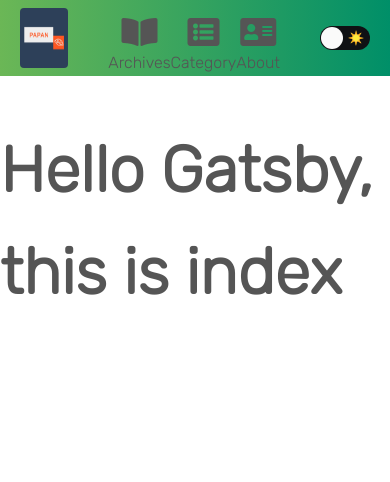
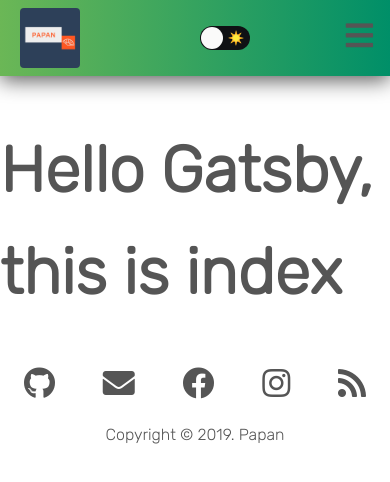
Before and after one commit to papan01/blog, a Gatsby site: page / in a window 390 px wide. Built offline with nearby package versions, Linux system fonts and the light colour scheme; Gatsby itself is replaced by a stand-in of ours.

Commit message:
complete mobile menu and footer

```diff
--- a/data/siteConfig.js
+++ b/data/siteConfig.js
@@ -7,7 +7,7 @@ const config = {
   pathPrefix: '/', // Prefixes all links. For cases when deployed to example.github.io/gatsby-material-starter/.
   fixedFooter: false, // Whether the footer component is fixed, i.e. always visible
   siteDescription: 'Personal blog by Papan. Life and code.', // Website description used for RSS feeds/meta description tag.
-  siteRss: '', // Path to the RSS file.
+  siteRss: '/rss.xml', // Path to the RSS file.
   siteFBAppID: '', // FB Application ID for using app insights
   siteGATrackingID: '', // Tracking code ID for google analytics.
   disqusShortname: '', // Disqus shortname.
@@ -21,34 +21,49 @@ const config = {
   userAvatar: 'https://api.adorable.io/avatars/150/test.png', // User avatar to display in the author segment.
   userDescription: '', // User description to display in the author segment.
   // Links to social profiles/projects you want to display in the author segment/navigation bar.
-  userLinks: [
+  rrssb: [
     {
-      label: '',
-      url: '',
-      iconClassName: '',
+      id: 'rsb1',
+      url: 'https://github.com/papan01',
+      iconClassName: 'fab fa-github',
+    },
+    {
+      id: 'rsb2',
+      url: 'mailto: navy90517@gmail.com',
+      iconClassName: 'fa fa-envelope',
+    },
+    {
+      id: 'rsb3',
+      url: 'https://www.facebook.com/louis.peng.58?ref=bookmarks',
+      iconClassName: 'fab fa-facebook',
+    },
+    {
+      id: 'rsb4',
+      url: 'https://www.instagram.com/n_louis_peng/?hl=zh-tw',
+      iconClassName: 'fab fa-instagram',
     },
   ],
   navbarLinks: [
     {
-      id: 'id0',
+      id: 'nbl0',
       label: 'Archives',
       url: '/archives',
       iconClassName: 'fa fa-book-open',
     },
     {
-      id: 'id1',
+      id: 'nbl1',
       label: 'Category',
       url: '/category',
       iconClassName: 'fa fa-list-alt',
     },
     {
-      id: 'id2',
+      id: 'nbl2',
       label: 'About',
       url: '/about',
       iconClassName: 'fa fa-address-card',
     },
   ],
-  copyright: '', // Copyright string for the footer of the website and RSS feed.
+  copyright: 'Copyright © 2019. Papan',
 };
 
 // Make sure pathPrefix is empty if not needed
@@ -60,11 +75,9 @@ if (config.pathPrefix === '/') {
 }
 
 // Make sure siteUrl doesn't have an ending forward slash
-if (config.siteUrl.substr(-1) === '/')
-  config.siteUrl = config.siteUrl.slice(0, -1);
+if (config.siteUrl.substr(-1) === '/') config.siteUrl = config.siteUrl.slice(0, -1);
 
 // Make sure siteRss has a starting forward slash
-if (config.siteRss && config.siteRss[0] !== '/')
-  config.siteRss = `/${config.siteRss}`;
+if (config.siteRss && config.siteRss[0] !== '/') config.siteRss = `/${config.siteRss}`;
 
 module.exports = config;
--- a/package.json
+++ b/package.json
@@ -15,6 +15,7 @@
     "test": "echo \"Write tests! -> https://gatsby.dev/unit-testing\" && exit 1"
   },
   "dependencies": {
+    "classnames": "^2.2.6",
     "gatsby": "^2.17.6",
     "gatsby-image": "^2.2.31",
     "gatsby-plugin-manifest": "^2.2.26",
@@ -40,7 +41,7 @@
     "eslint-plugin-jsx-a11y": "^6.2.3",
     "eslint-plugin-prettier": "^3.1.1",
     "eslint-plugin-react": "^7.16.0",
-    "eslint-plugin-react-hooks": "^2.2.0",
+    "eslint-plugin-react-hooks": "^1.7.0",
     "prettier": "^1.18.2",
     "typescript": "^3.7.2"
   },
--- /dev/null
+++ b/src/components/footer/index.jsx
@@ -0,0 +1,24 @@
+import React from 'react';
+import { Link } from 'gatsby';
+import config from '../../../data/siteConfig';
+import './style.scss';
+
+const Footer = () => {
+  return (
+    <footer className="foot container">
+      <div className="links">
+        {config.rrssb.map(item => (
+          <a href={item.url} key={item.id}>
+            <i className={`${item.iconClassName} fa-2x`} />
+          </a>
+        ))}
+        <Link to={config.siteRss}>
+          <i className="fa fa-rss fa-2x" />
+        </Link>
+      </div>
+      <p>{config.copyright}</p>
+    </footer>
+  );
+};
+
+export default Footer;
--- /dev/null
+++ b/src/components/footer/style.scss
@@ -0,0 +1,30 @@
+@import "../../layout/style/base/setting";
+@import "../../layout/style/base/mixin";
+
+.foot {
+  display: flex;
+  flex-direction: column;
+  justify-content: center;
+  align-items: stretch;
+  margin-top: $spacing-large * 2;
+
+  > .links {
+    flex: 1;
+    display: flex;
+    justify-content: space-around;
+    align-items: center;
+
+    > a {
+      text-align: center;
+      transition: transform $transition-fast-easein;
+      &:hover {
+        @include hoverScale(1.3);
+      }
+    }
+  }
+
+  > p {
+    margin-top: $spacing-large;
+    text-align: center;
+  }
+}
--- /dev/null
+++ b/src/components/header/index.jsx
@@ -0,0 +1,115 @@
+import React, { useState, useEffect } from 'react';
+import { Link } from 'gatsby';
+import PropTypes from 'prop-types';
+import Helmet from 'react-helmet';
+import classNames from 'classnames';
+import '@fortawesome/fontawesome-free/css/all.min.css';
+import Logo from '../../../static/logos/logo.png';
+import Dark from '../../../static/material/dark.png';
+import Light from '../../../static/material/light.png';
+import config from '../../../data/siteConfig';
+import './style.scss';
+
+const NavList = ({ navStyle, closeMenu }) => {
+  return (
+    <nav className={navStyle}>
+      <ul className="nav-list">
+        {config.navbarLinks.map(item => (
+          <li key={item.id}>
+            <Link to={item.url} activeClassName="active" onClick={() => closeMenu(false)}>
+              <i className={`${item.iconClassName} fa-2x`} />
+              <span>{item.label}</span>
+            </Link>
+          </li>
+        ))}
+      </ul>
+    </nav>
+  );
+};
+
+NavList.propTypes = {
+  navStyle: PropTypes.string.isRequired,
+  closeMenu: PropTypes.func.isRequired,
+};
+
+const ThemeToggle = () => {
+  let theme = localStorage.getItem('theme');
+  if (!theme) {
+    localStorage.setItem('theme', 'dark');
+  }
+  const [isChecked, toggleChecked] = useState(theme === 'dark');
+
+  useEffect(() => {
+    localStorage.setItem('theme', isChecked ? 'dark' : 'light');
+  }, [isChecked]);
+
+  const toggleStyle = isChecked ? 'theme-toggle theme-toggle--checked' : 'theme-toggle';
+
+  theme = isChecked ? 'dark' : 'light';
+
+  return (
+    <div
+      role="checkbox"
+      aria-checked={isChecked}
+      tabIndex="-1"
+      className={toggleStyle}
+      onClick={() => toggleChecked(!isChecked)}
+      onKeyDown={() => {
+        toggleChecked(!isChecked);
+      }}
+    >
+      <Helmet>
+        <body className={theme} />
+      </Helmet>
+      <div className="theme-toggle-track">
+        <div className="theme-toggle-track-dark">
+          <img src={Dark} alt="theme dark" />
+        </div>
+        <div className="theme-toggle-track-light">
+          <img src={Light} alt="theme light" />
+        </div>
+      </div>
+      <div className="theme-toggle-thumb" />
+      <input
+        className="theme-toggle-screenreader-only"
+        type="checkbox"
+        aria-label="Switch between Dark and Light mdoe"
+      />
+    </div>
+  );
+};
+
+const Header = () => {
+  const [isOpenMenu, toggleOpenMenu] = useState(false);
+
+  const navClass = classNames({
+    'top-nav-bar': true,
+    open: isOpenMenu,
+  });
+  const mobileIcon = classNames({
+    fa: true,
+    'fa-bars': !isOpenMenu,
+    'fa-times': isOpenMenu,
+    'fa-3x': true,
+  });
+  return (
+    <header className="top-bar">
+      <div className="container">
+        <div className="logo">
+          <Link to="/">
+            <img src={Logo} alt={config.siteTitle} />
+          </Link>
+        </div>
+        <NavList navStyle={navClass} closeMenu={toggleOpenMenu} />
+        <ThemeToggle />
+        <div className="mobile-actions">
+          <button type="button" className="menu-button" onClick={() => toggleOpenMenu(!isOpenMenu)}>
+            <i className={mobileIcon} />
+          </button>
+        </div>
+      </div>
+    </header>
+  );
+};
+
+export default React.memo(Header);
--- a/src/components/navigation/style.scss
+++ b/src/components/header/style.scss
@@ -1,26 +1,21 @@
 @import "../../layout/style/base/setting";
 @import "../../layout/style/base/breakpoints";
+@import "../../layout/style/base/mixin";
 
 $top-bar-height: 4.75rem;
 $top-bar-responsive: $breakpoint-md;
 $top-bar-nav-svg-size: 40px;
 $top-bar-logo-size: 60px;
 $nav-item-width: 200px;
+$z-index: 10;
 
 @mixin logo {
   .logo {
-    display: flex;
-    align-items: stretch;
-
-    > a {
-      display: flex;
-      align-items: center;
-
-      img {
-        transition: all $transition-normal-easein;
-        width: $top-bar-logo-size;
-        height: $top-bar-logo-size;
-      }
+    margin: 0 $spacing-large;
+    img {
+      transition: all $transition-normal-easein;
+      width: $top-bar-logo-size;
+      height: $top-bar-logo-size;
     }
   }
 }
@@ -28,6 +23,28 @@ $nav-item-width: 200px;
 @mixin top-nav-bar {
   .top-nav-bar {
     flex: 1;
+
+    @include media-breakpoint-down($top-bar-responsive) {
+      display: block;
+      overflow: auto;
+      margin: 0;
+      opacity: 0;
+      visibility: hidden;
+      transition: $transition-normal-easeout;
+      position: absolute;
+      top: $top-bar-height;
+      left: 0;
+      background: linear-gradient(to right, var(--subtle-top1), var(--subtle-top2));
+      z-index: $z-index;
+      width: 100%;
+      height: calc(100vh - #{$top-bar-height});
+
+      &.open {
+        opacity: 1;
+        visibility: visible;
+      }
+    }
+
     > .nav-list {
       display: flex;
       > li {
@@ -38,20 +55,36 @@ $nav-item-width: 200px;
         &:hover {
           background: var(--hover-top);
           i {
-            color:var(--hover-top-icon);
+            color: var(--hover-top-icon);
           }
         }
 
         > a {
           display: flex;
-          flex:1;
+          flex: 1;
           flex-direction: column;
           align-items: center;
+
+          &.active {
+            color: var(--hover-top-icon);
+          }
 
           > i {
             flex: 1;
             padding-top: $spacing-normal;
             transition: all $transition-faster-linear;
+          }
+        }
+      }
+
+      @include media-breakpoint-down($top-bar-responsive) {
+        flex-direction: column;
+        justify-content: center;
+        > li {
+          padding: $spacing-normal;
+          flex-basis: $nav-item-width / 2;
+          > a > i {
+            flex: 0;
           }
         }
       }
@@ -72,6 +105,7 @@ $nav-item-width: 200px;
     background-color: transparent;
     border: 0;
     padding: 0;
+    margin: 0 $spacing-large;
 
     > .theme-toggle-track {
       width: 50px;
@@ -147,7 +181,7 @@ $nav-item-width: 200px;
     }
 
     &:focus {
-      outline:0;
+      outline: 0;
       .theme-toggle-thumb {
         box-shadow: 0 0 2px 3px var(--pink);
       }
@@ -156,21 +190,49 @@ $nav-item-width: 200px;
 }
 
 .top-bar {
-  height: $top-bar-height;
   background: linear-gradient(to right, var(--subtle-top1), var(--subtle-top2));
   margin-bottom: 0;
-  z-index: 1000;
+  box-shadow: 0 $spacing-xxsmall $spacing-large var(--text-color);
+  z-index: $z-index;
 
   > .container {
     display: flex;
+    height: $top-bar-height;
     align-items: center;
 
-    > * {
-      margin: 0 $spacing-large;
+    @include media-breakpoint-down($top-bar-responsive) {
+      justify-content: space-between;
     }
 
     @include logo();
     @include top-nav-bar();
     @include theme-toggle();
+
+    .mobile-actions {
+      @include media-breakpoint-up($top-bar-responsive) {
+        display: none;
+      }
+
+      > .menu-button {
+        background-color: transparent;
+        border: none;
+        outline: none;
+        cursor: pointer;
+        display: inline;
+        margin: 0;
+        padding: 0;
+        margin-right: $spacing-large;
+        transition: transform $transition-fast-easein;
+        @include hoverScale(1.3);
+
+        > i {
+          color: var(--text-color);
+          font-size: $base-font-size * 2;
+          @include media-breakpoint-down($breakpoint-sm) {
+            font-size: $base-font-size * 1.5;
+          }
+        }
+      }
+    }
   }
 }
--- a/src/components/navigation/index.jsx
+++ b/src/components/navigation/index.jsx
@@ -1,97 +1,14 @@
-import React, { useState, useEffect } from 'react';
+import React from 'react';
 import PropTypes from 'prop-types';
-import { Link } from 'gatsby';
-import Helmet from 'react-helmet';
-import '@fortawesome/fontawesome-free/css/all.min.css';
-import Logo from '../../../static/logos/logo.png';
-import Dark from '../../../static/material/dark.png';
-import Light from '../../../static/material/light.png';
-import config from '../../../data/siteConfig';
-import './style.scss';
-
-const NavList = () => {
-  return (
-    <nav className="top-nav-bar">
-      <ul className="nav-list">
-        {config.navbarLinks.map(item => (
-          <li key={item.id}>
-            <Link to={item.url} activeClassName="active">
-              <i className={`${item.iconClassName} fa-2x`} />
-              <span>{item.label}</span>
-            </Link>
-          </li>
-        ))}
-      </ul>
-    </nav>
-  );
-};
-
-const ThemeToggle = () => {
-  let theme = localStorage.getItem('theme');
-  if (!theme) {
-    localStorage.setItem('theme', 'dark');
-  }
-  const [isChecked, setChecked] = useState(theme === 'dark');
-
-  useEffect(() => {
-    localStorage.setItem('theme', isChecked ? 'dark' : 'light');
-  }, [isChecked]);
-
-  const toggleStyle = isChecked
-    ? 'theme-toggle theme-toggle--checked'
-    : 'theme-toggle';
-
-  theme = isChecked ? 'dark' : 'light';
-
-  return (
-    <div
-      role="checkbox"
-      aria-checked={isChecked}
-      tabIndex="-1"
-      className={toggleStyle}
-      onClick={() => {
-        setChecked(!isChecked);
-      }}
-      onKeyDown={() => {
-        setChecked(!isChecked);
-      }}
-    >
-      <Helmet>
-        <body className={theme} />
-      </Helmet>
-      <div className="theme-toggle-track">
-        <div className="theme-toggle-track-dark">
-          <img src={Dark} alt="theme dark" />
-        </div>
-        <div className="theme-toggle-track-light">
-          <img src={Light} alt="theme light" />
-        </div>
-      </div>
-      <div className="theme-toggle-thumb" />
-      <input
-        className="theme-toggle-screenreader-only"
-        type="checkbox"
-        aria-label="Switch between Dark and Light mdoe"
-      />
-    </div>
-  );
-};
+import Header from '../header';
+import Footer from '../footer';
 
 const Navigation = ({ children }) => {
   return (
     <div>
-      <header className="top-bar">
-        <div className="container">
-          <div className="logo">
-            <Link to="/">
-              <img src={Logo} alt={config.siteTitle} />
-            </Link>
-          </div>
-          <NavList />
-          <ThemeToggle />
-        </div>
-      </header>
+      <Header />
       {children}
+      <Footer />
     </div>
   );
 };
--- /dev/null
+++ b/src/layout/style/base/_mixin.scss
@@ -0,0 +1,4 @@
+@mixin hoverScale($scale) {
+    transform-origin: 50% 50%;
+    transform: scale($scale, $scale);
+}
```
Also changed, not shown: 2 other files.
